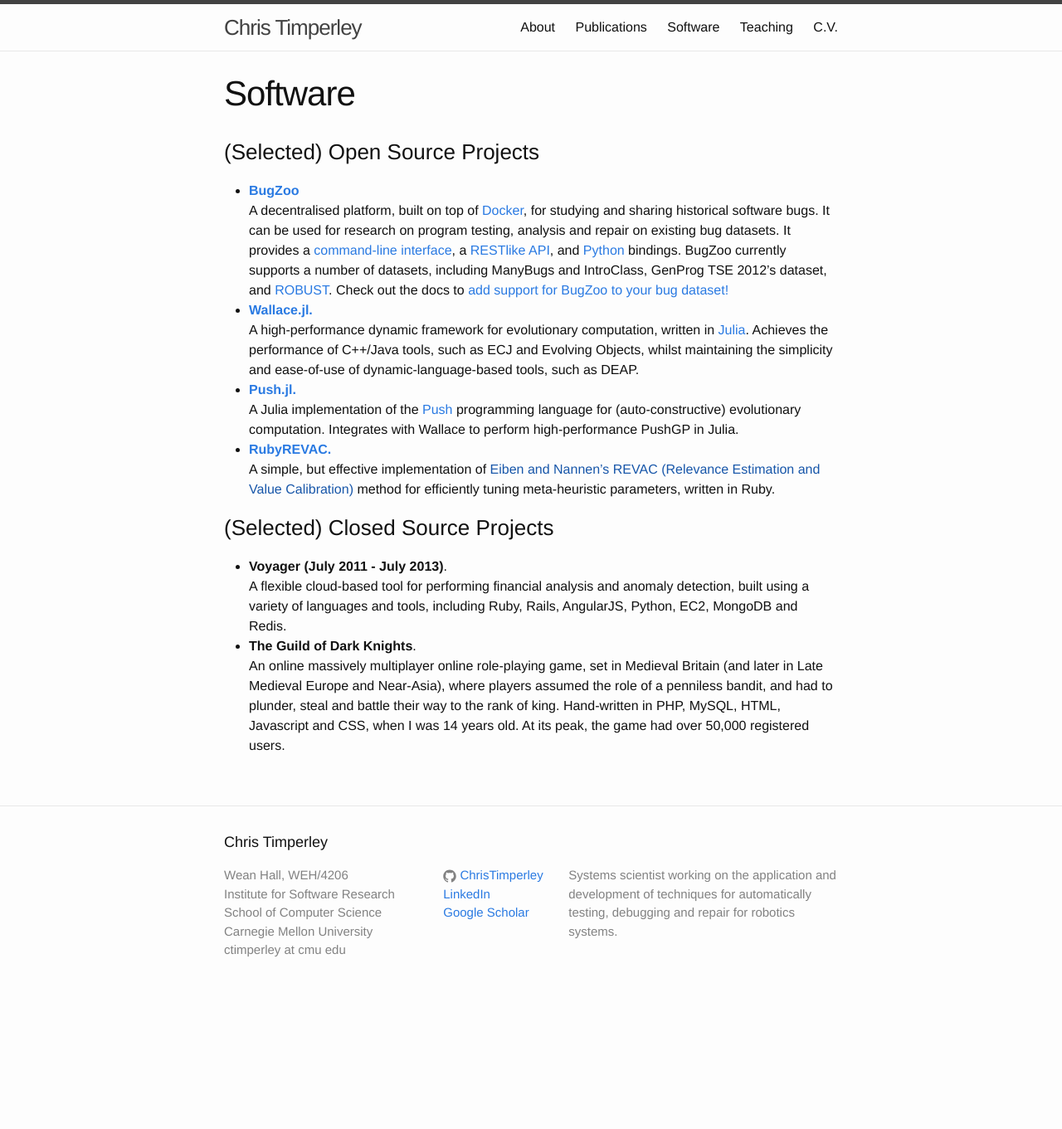
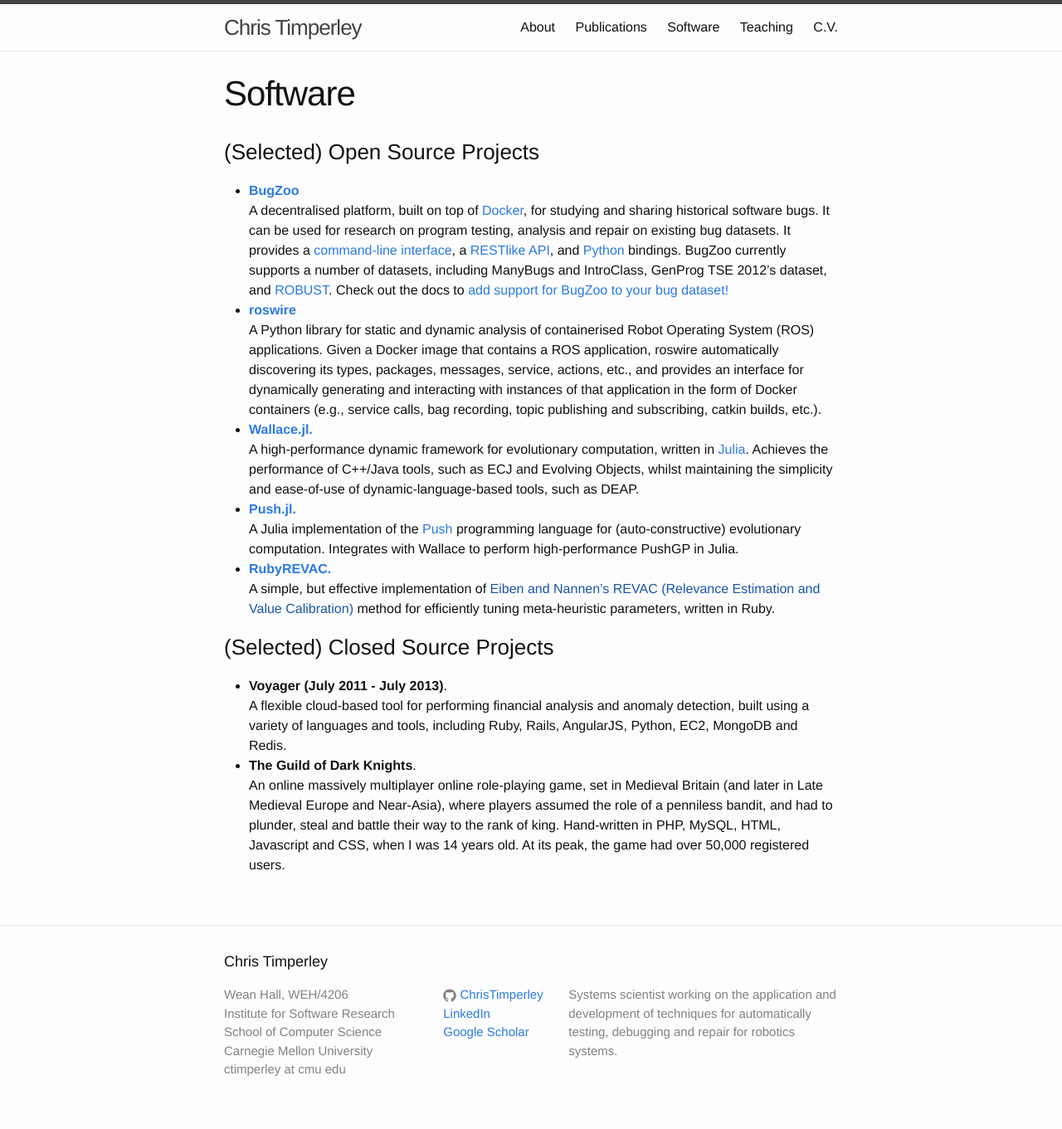
Before and after one commit to ChrisTimperley/ChrisTimperley.github.io, a Jekyll site: the page built from software.md, in a window 1280 px wide. Shown: the whole page at 83% size. Built offline with Jekyll 4.4.1, drawn with Linux system fonts in a browser that asks for light colours; nearby versions of some CDN libraries; before the commit the page ends 1217 px from its top, so only the background shows below that.

Commit message:
added roswire description

```diff
--- a/software.md
+++ b/software.md
@@ -17,6 +17,15 @@ permalink: /software/
   ManyBugs and IntroClass,
   GenProg TSE 2012's dataset, and [ROBUST](https://github.com/robust-rosin/robust).
   Check out the docs to [add support for BugZoo to your bug dataset!](https://squareslab.github.io/BugZoo/contributing/bugs.html)
+* [**roswire**](https://github.com/ChrisTimperley/roswire)<br/>
+  A Python library for static and dynamic analysis of containerised
+  Robot Operating System (ROS) applications.
+  Given a Docker image that contains a ROS application, roswire
+  automatically discovering its types, packages, messages, service,
+  actions, etc., and provides an interface for dynamically generating
+  and interacting with instances of that application in the form of
+  Docker containers (e.g., service calls, bag recording, topic publishing and
+  subscribing, catkin builds, etc.).
 * [**Wallace.jl.**](http://github.com/ChrisTimperley/Wallace)<br/>
   A high-performance dynamic framework for evolutionary computation, written in [Julia](http://julialang.org/). Achieves the performance of C++/Java tools, such as ECJ and Evolving Objects, whilst maintaining the simplicity and
   ease-of-use of dynamic-language-based tools, such as DEAP.
```
